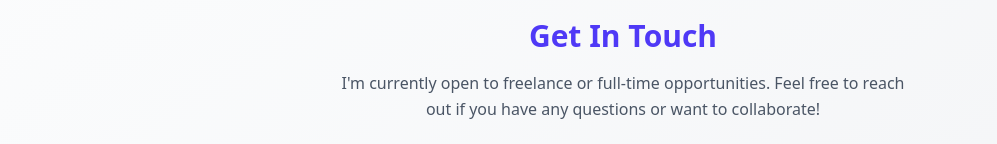
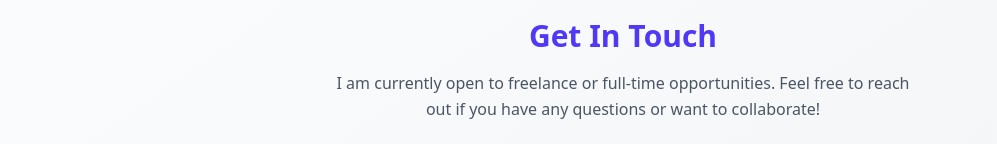
Before and after one commit to yehtetaung4466/new-next-portfolio, a Next.js app: page / in a window 1280 px wide. Shown: the part 627-771 px from the top of the page, without its empty margins (17-1014 px from the left). Built offline with nearby package versions, Linux system fonts and the light colour scheme.

Commit message:
minor fix

```diff
--- a/app/page.tsx
+++ b/app/page.tsx
@@ -142,7 +142,7 @@ export default function Home() {
             className="text-gray-600 max-w-xl mx-auto leading-relaxed"
             variants={fadeInUp}
           >
-            I'm currently open to freelance or full-time opportunities. Feel free
+            I am currently open to freelance or full-time opportunities. Feel free
             to reach out if you have any questions or want to collaborate!
           </motion.p>
           <motion.div className="mt-6" variants={fadeInUp}>
```
